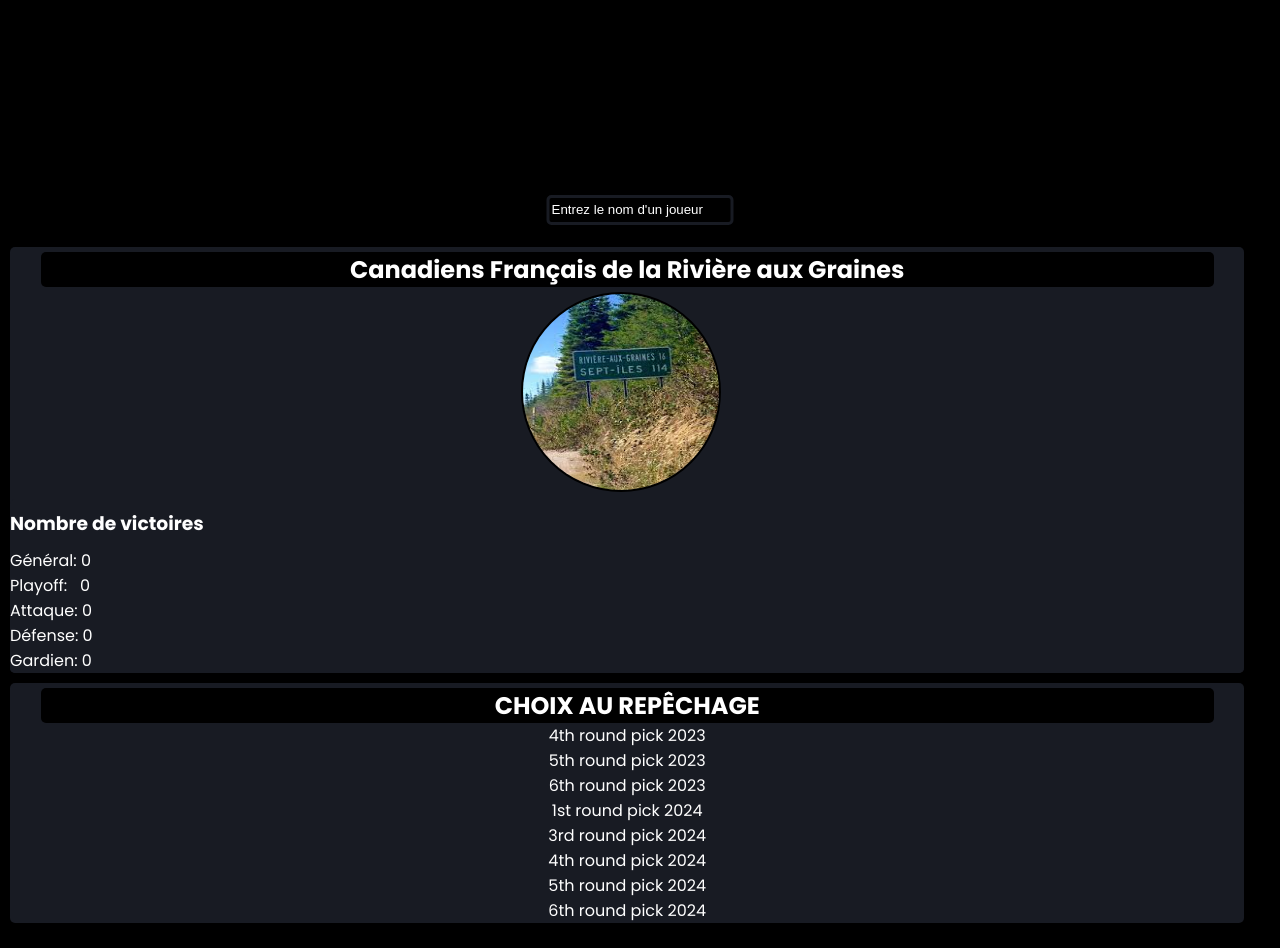
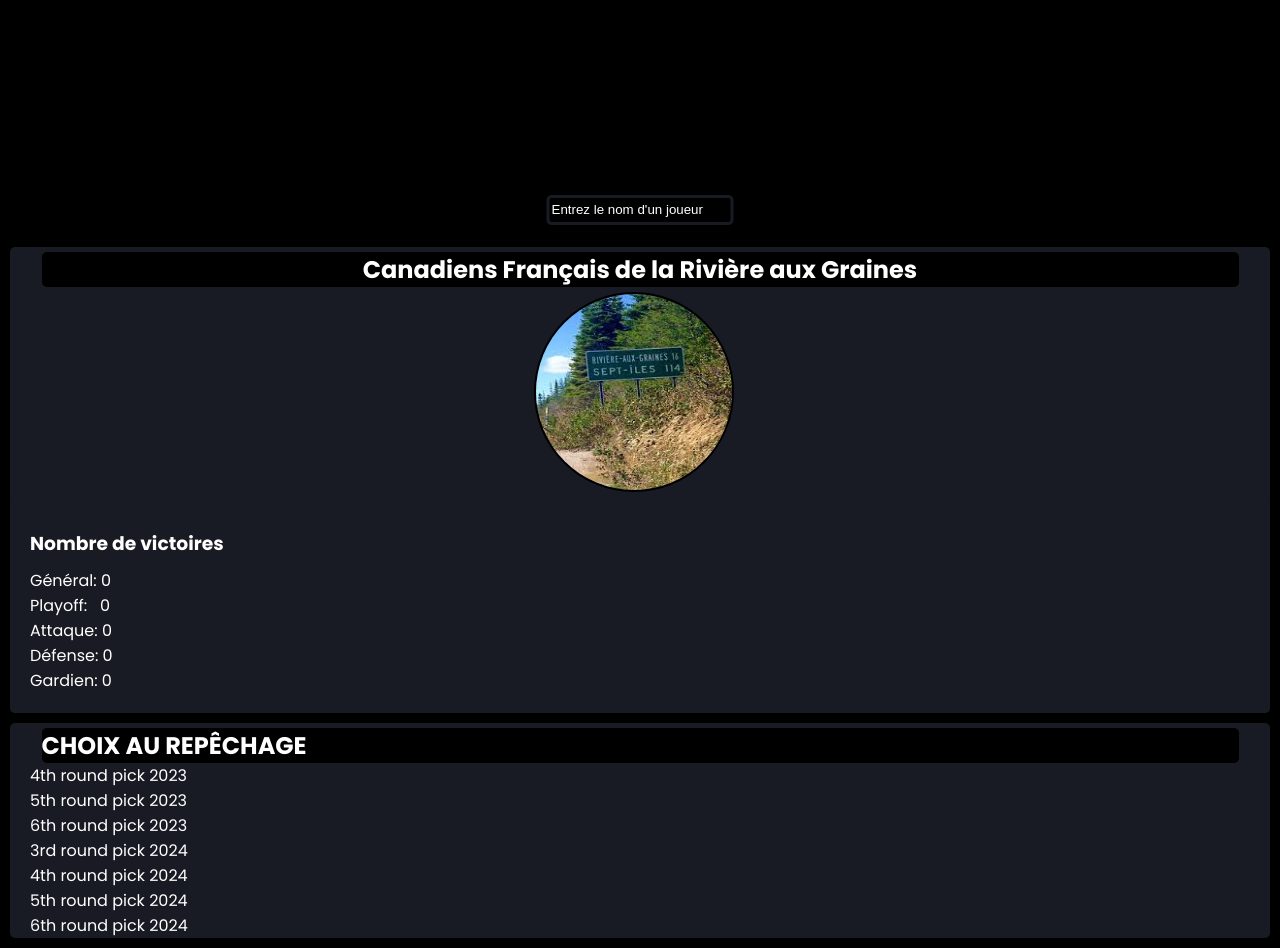
Before and after one commit to Olirobi123/38Budbud, a plain HTML site: page pages/equipesFolder/co.html in a window 1280 px wide. Shown: the part 79-1027 px from the top of the page. Drawn offline with Linux system fonts and the light colour scheme; no server answers.

Commit message:
Update trade 3mars et Update UI

```diff
--- a/css/echanges.css
+++ b/css/echanges.css
@@ -1,4 +1,11 @@
 
+#tradesSection{
+    margin-bottom: 10px;
+}
+#content{
+    height: unset;
+    grid-template-rows: unset;
+}
 #content div:hover {
     transform: translate(0px, -5px)
 }
@@ -14,7 +21,9 @@
 #content div {
     padding-bottom: 7px;
     border-radius: 1.5em;
-    text-align: center;
+    text-align: left;
+    padding-left: 20px;
+    padding-top: 10px;
     background-color: #181b23;
     transition: all 0.4s ease 0s;
 }
--- a/css/equipeDetail.css
+++ b/css/equipeDetail.css
@@ -20,9 +20,12 @@
     font-size: smaller;
 }
 
-#picks {
+#picks{
     grid-column: 3;
-    text-align: center;
+    text-align: left;
+}
+#picksParagraphe{
+    padding-left: 20px;
 }
 
 #resumeTeam {
@@ -43,6 +46,7 @@
 
 #awardsDiv {
     text-align: left;
+    padding: 20px;
 }
 
 #awardsDiv span, #awardsDiv h3 {
--- a/css/style.css
+++ b/css/style.css
@@ -212,6 +212,7 @@ nav li a {
 	#content {
 		grid-template: unset;
 		grid-template-rows: unset;
+		width: unset;
 	}
 	#infoJoueur {
 		grid-row-start: 1;
--- a/css/équipes.css
+++ b/css/équipes.css
@@ -57,7 +57,7 @@
     }
     #content{
         margin-bottom: 20px;
-        grid-template-rows: 1fr 1fr;
+        grid-template-rows: unset;
         height: unset;
         margin: auto;
     }
--- a/js/equipesDetail.js
+++ b/js/equipesDetail.js
@@ -14,7 +14,7 @@ function remplirTabQuestions(jsonData, nom) {
 
 function afficherPicks(data) {
     for (let i = 0; i < data.picks.length; i++) {
-        document.getElementById("picks").innerHTML += data.picks[i] + "<br>"
+        document.getElementById("picksParagraphe").innerHTML += data.picks[i] + "<br>"
     }
 }
 function creerSpanDetaille() {
@@ -133,6 +133,8 @@ function genererImage(nomTeam) {
 function genererPage() {
     let nomTeam = getEquipe()
     let data = remplirTabQuestions(equipesJSON, nomTeam)
+    let p = document.getElementById("picks").appendChild(document.createElement("p"));
+    p.id = "picksParagraphe";
     afficherPicks(data);
     genererImage(nomTeam);
     afficherAwards(data.awards);
--- a/js/équipes.js
+++ b/js/équipes.js
@@ -10,7 +10,6 @@ let equipesJSON = {
                     '4th round pick 2023',
                     '5th round pick 2023',
                     '6th round pick 2023',
-                    '1st round pick 2024',
                     '3rd round pick 2024',
                     '4th round pick 2024',
                     '5th round pick 2024',
@@ -61,16 +60,14 @@ let equipesJSON = {
                 ],
                 "picks": [
                     '1st round pick 2023',
+                    '1st round pick 2023 (VIA ANDREW)',
                     '1st round pick 2023 (VIA COL)',
                     '1st round pick 2023 (VIA SAM)',
                     '2nd round pick 2023',
                     '2nd round pick 2023(VIA NADO)',
-                    '3rd round pick 2023',
                     '3rd round pick 2023(VIA SAM)',
-                    '4th round pick 2023',
-                    '5th round pick 2023',
-                    '6th round pick 2023',
                     '1st round pick 2024',
+                    '1st round pick 2024 (VIA COL)',
                     '2nd round pick 2024 (VIA SAM)',
                     '3rd round pick 2024',
                     '4th round pick 2024',
@@ -93,10 +90,10 @@ let equipesJSON = {
                 "picks": [
                     '2nd round pick 2023',
                     '4th round pick 2023',
+                    '4th round pick 2023 (VIA OLI)',
                     '5th round pick 2023',
+                    '5th round pick 2023 (VIA OLI)',
                     '6th round pick 2023',
-                    '1st round pick 2024',
-                    '3rd round pick 2024',
                     '4th round pick 2024',
                     '5th round pick 2024',
                     '6th round pick 2024',
@@ -117,9 +114,12 @@ let equipesJSON = {
                 "picks": [
                     '3rd round pick 2023',
                     '6th round pick 2023',
+                    '6th round pick 2023 (VIA OLI)',
+                    '1st round pick 2024 (VIA SAM)',
                     '2nd round pick 2024',
                     '2nd round pick 2024 (VIA OLI)',
                     '3rd round pick 2024',
+                    '3rd round pick 2024 (VIA SAM)',
                     '4th round pick 2024',
                     '5th round pick 2024',
                     '6th round pick 2024',
@@ -138,10 +138,10 @@ let equipesJSON = {
                 "joueurs": [
                 ],
                 "picks": [
-                    '1st round pick 2023',
                     '2nd round pick 2023',
                     '3rd round pick 2023',
                     '3rd round pick 2023 (VIA ANTHO)',
+                    '3rd round pick 2023 (VIA OLI)',
                     '3rd round pick 2023 (VIA COL)',
                     '4th round pick 2023',
                     '5th round pick 2023',
```
Also changed, not shown: js/JSON.js (+8 -1 lines).
